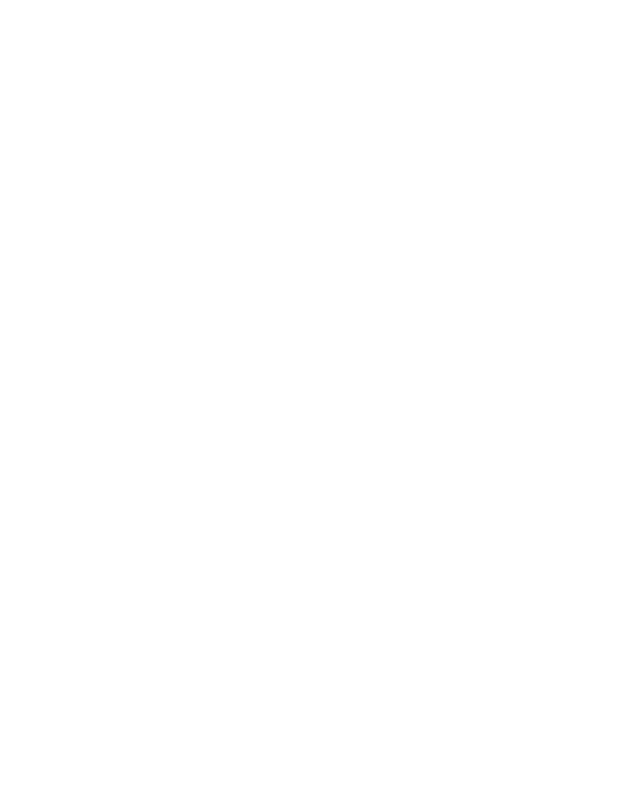
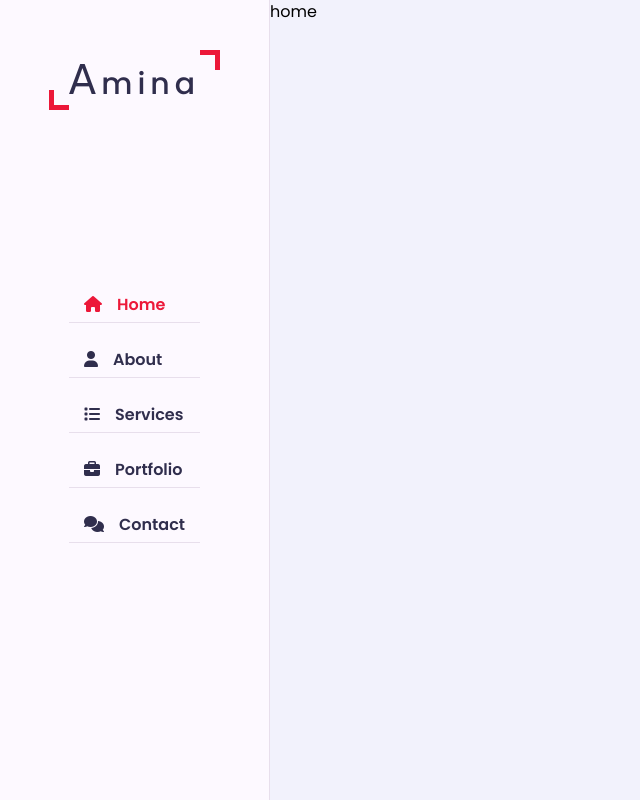
Before and after one commit to amina-work/my_portfolio, a plain HTML site: page index.html in a window 1280 px wide. Shown: the whole page, without its empty margins (0-640 px from the left). Drawn offline with Linux system fonts and the light colour scheme.

Commit message:
intitialised all files. Finished setting up navbar

```diff
--- /dev/null
+++ b/css/style.scss
@@ -0,0 +1,160 @@
+@import url('https://fonts.googleapis.com/css2?family=Fraunces:opsz,wght@9..144,700&family=Kumbh+Sans:wght@400;500;600;700&family=Montserrat:wght@500;600;700&family=Overpass:wght@400;700&family=Poppins:wght@200;300;400;500;600&display=swap');
+
+/* Variables */
+$bgBlack9: #f2f2fc;
+$bgBlack1: #fdf9ff;
+$bgBlack5: #e8dfec;
+$textBlack9: #302e4d;
+$textBlack7: #504e70;
+
+$skinColor: #ec1839;
+
+/* General */
+*{
+    margin: 0;
+    padding: 0;
+    outline: none;
+    text-decoration: none;
+    box-sizing: border-box;
+}
+::before, ::after{
+    box-sizing: border-box;
+}
+
+body{
+    line-height: 1.5;
+    font-size: 16px;
+    font-family: 'Poppins', sans-serif;
+
+    ul{
+        list-style: none;
+    }
+    .section{
+        background: $bgBlack9;
+        min-height: 100vh;
+        display: block;
+        position: fixed;
+        left: 270px;
+        top: 0;
+        right: 0;
+        z-index: 0;
+        opacity: 1;
+    }
+}
+
+/* Left Side */
+.aside{
+    width: 270px;
+    background: $bgBlack1;
+    position: fixed;
+    left: 0;
+    top: 0;
+    border-right: 1px solid $bgBlack5;
+    padding: 30px;
+    height: 100%;
+    z-index: 10;
+    display: flex;
+    justify-content: center;
+    align-items: center;
+
+    .logo{
+        position: absolute;
+        top: 50px;
+        font-size: 30px;
+        text-transform: capitalize;
+        a{
+            color: $textBlack9;
+            font-weight: 500;
+            padding: 15px 20px;
+            font-size: 30px;
+            letter-spacing: 5px;
+            span{
+                font-family: 'Clicker Script', cursive;
+                font-size: 40px;
+            }
+            &::before{
+                content: '';
+                position: absolute;
+                width: 20px;
+                height: 20px;
+                border-bottom: 5px solid $skinColor;
+                border-left: 5px solid $skinColor;
+                bottom: 0;
+                left: 0;
+            }
+            &::after{
+                content: '';
+                position: absolute;
+                width: 20px;
+                height: 20px;
+                border-top: 5px solid $skinColor;
+                border-right: 5px solid $skinColor;
+                top: 0;
+                right: 0;
+            }
+        }
+    }
+
+    .nav-toggler{
+        height: 40px;
+        width: 45px;
+        border: 1px solid $bgBlack5;
+        cursor: pointer;
+        position: fixed;
+        left: 300px;
+        top: 20px;
+        border-radius: 5px;
+        background: $bgBlack1;
+        //display: flex;
+        display: none;
+        align-items: center;
+        justify-content: center;
+
+        span{
+            position: relative;
+            height: 2px;
+            width: 18px;
+            background: $skinColor;
+            display: inline-block;
+            &::before{
+                content: '';
+                height: 2px;
+                width: 18px;
+                background: $skinColor;
+                position: absolute;
+                top: -6px;
+                left: 0;
+            }
+            &::after{
+                content: '';
+                height: 2px;
+                width: 18px;
+                background: $skinColor;
+                position: absolute;
+                top: 6px;
+                left: 0;
+            }
+        }
+    }
+    .nav{
+        margin-top: 50px;
+        li{
+            margin-bottom: 20px;
+            display: block;
+            a{
+                font-size: 16px;
+                font-weight: 600;
+                display: block;
+                border-bottom: 1px solid $bgBlack5;
+                color: $textBlack9;
+                padding: 5px 15px;
+                i{
+                    margin-right: 15px;
+                }
+            }
+            a.active{
+                color: $skinColor;
+            }
+        }
+    }
+}
--- a/index.html
+++ b/index.html
@@ -1,3 +1,4 @@
+<!DOCTYPE html>
 <html lang="en">
 <head>
     <meta charset="UTF-8">
@@ -5,9 +6,45 @@
     <meta name="viewport" content="width=device-width, initial-scale=1.0">
     <title>Document</title>
 
-    <link rel="stylesheet" href="./styles/style.css">
+    <!-- css file -->
+    <link rel="stylesheet" href="/css/style.css">
+
+    <!-- font style -->
+    <link rel="stylesheet" href="https://cdnjs.cloudflare.com/ajax/libs/font-awesome/6.2.1/css/all.min.css">
 </head>
 <body>
+    <!-- Main Container Start-->
+    <div class="main-container">
+        <!-- Left Side Start -->
+        <div class="aside">
+            <div class="logo">
+                <a href="#"><span>A</span>mina</a>
+            </div>
+            <div class="nav-toggler">
+                <span></span>
+            </div>
+            <ul class="nav">
+                <li><a href="#" class="active"><i class="fa fa-home"></i>Home</a></li>
+                <li><a href="#"><i class="fa fa-user"></i>About</a></li>
+                <li><a href="#"><i class="fa fa-list"></i>Services</a></li>
+                <li><a href="#"><i class="fa fa-briefcase"></i>Portfolio</a></li>
+                <li><a href="#"><i class="fa fa-comments"></i>Contact</a></li>
+            </ul>
+        </div>
+        <!-- Left Side End -->
+        <!-- Right Side Start -->
+        <div class="main-content">
+            <!-- Home Section Start -->
+            <section class="home section">
+                home
+            </section>
+            <!-- Home Section End -->
+        </div>
+        <!-- Right Side End -->
+    </div>
+    <!-- Main Container End-->
 
+    <!-- javascript file -->
+    <script src="/js/app.js"></script>
 </body>
 </html>
```
Also changed, not shown: css/style.css (added), js/app.js (added), styles/style.css (deleted), 3 other files.
